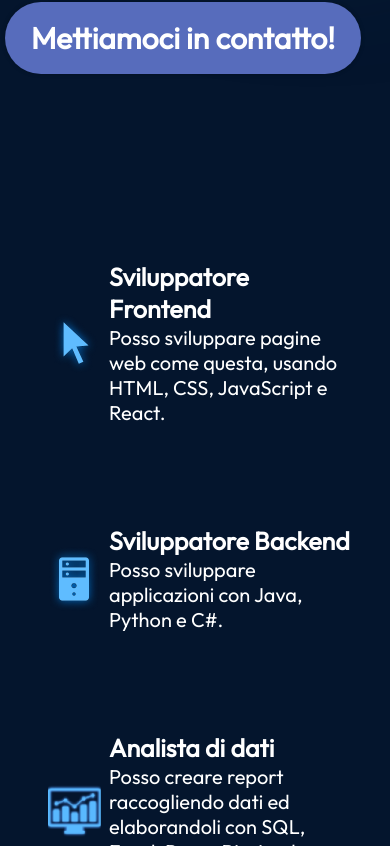
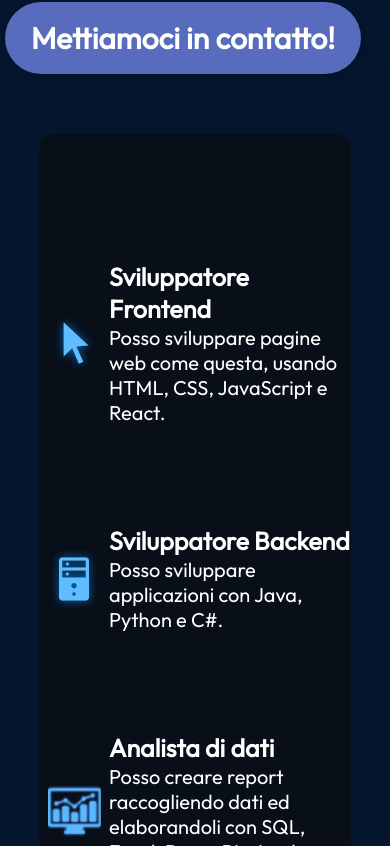
Before and after one commit to ale70029/portoflio_website, a React (Vite) app: page / in a window 390 px wide. Shown: the part 838-1684 px from the top of the page. Built offline with nearby package versions, Linux system fonts and the light colour scheme.

Commit message:
transparent mobile about

```diff
--- a/src/components/About/About.module.css
+++ b/src/components/About/About.module.css
@@ -70,7 +70,8 @@
 
 @media screen and (max-width:830px) {
     .container {
-        background-color: transparent;
+        background-color: rgba(12,12,12,0.6);
+        border-radius: 15px;
         padding-left: 0;
         padding-right: 0;
     }
```
